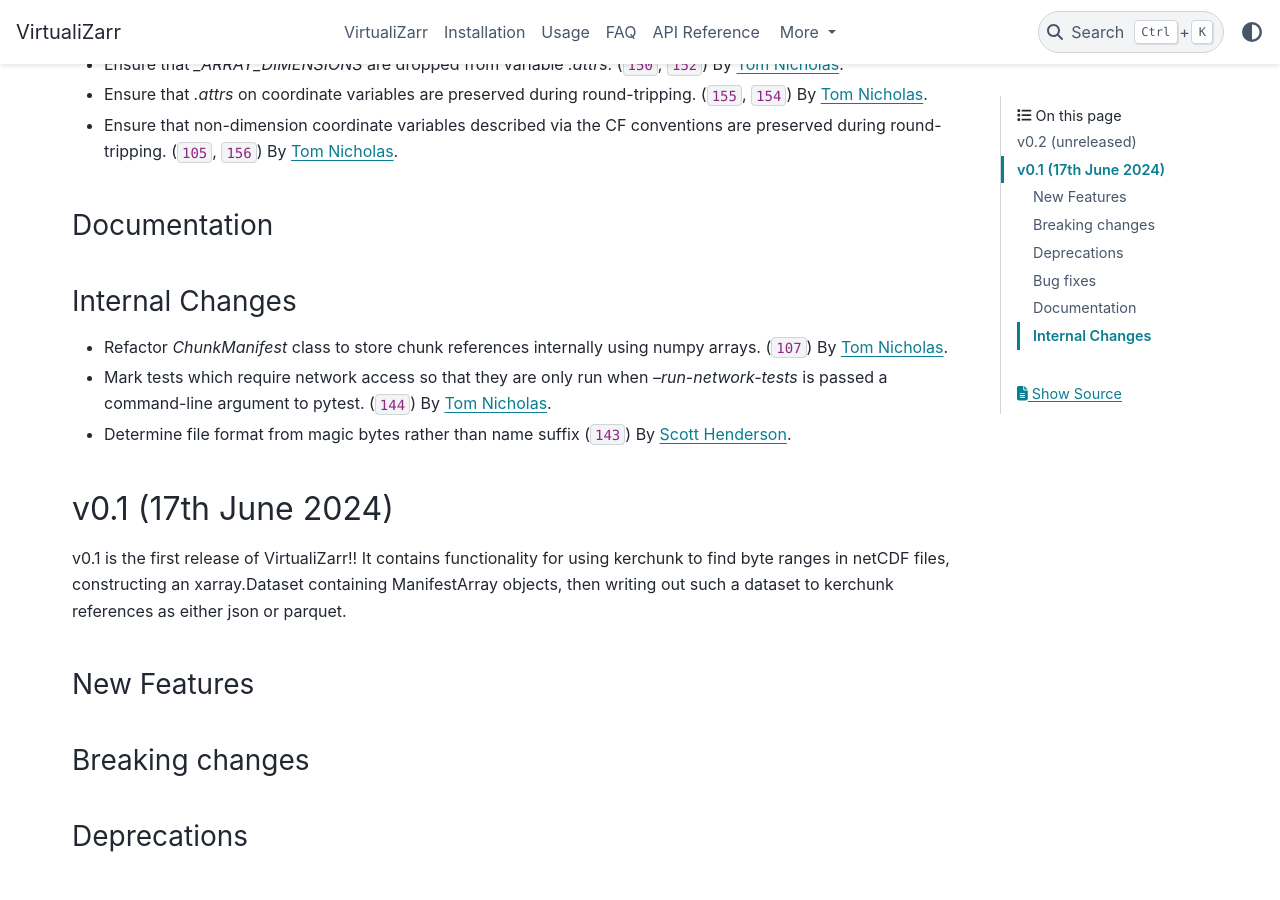
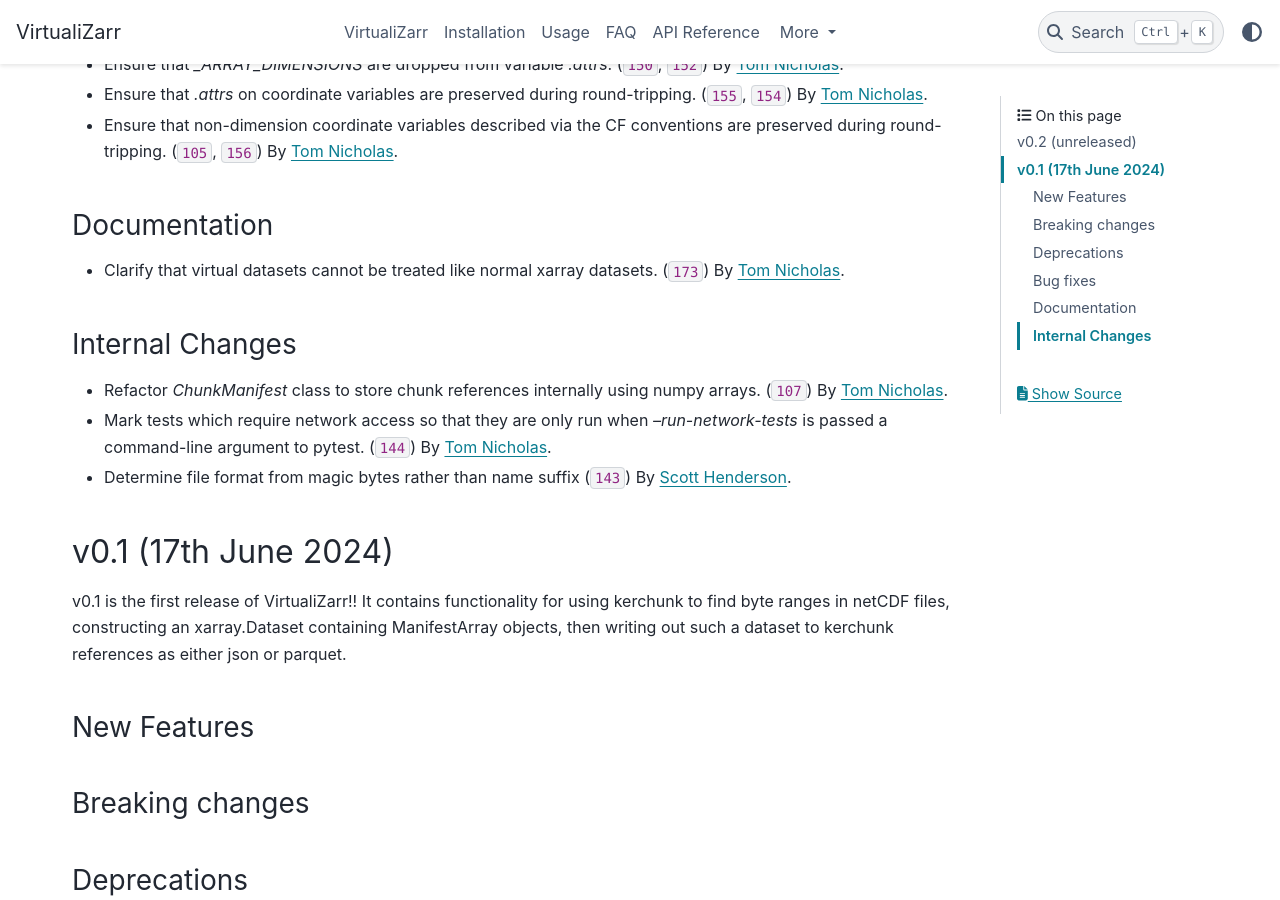
Before and after one commit to zarr-developers/VirtualiZarr, a Sphinx documentation site: the page built from docs/releases.rst, in a window 1280 px wide and 900 px high, scrolled down 744 px. Built offline with Sphinx 7.4.7 and the PyData theme 0.15.4, drawn with Linux system fonts in a browser that asks for light colours; cross-references to code outside the pages are shown as plain code.

Commit message:
release notes

```diff
--- a/docs/releases.rst
+++ b/docs/releases.rst
@@ -38,6 +38,9 @@
 
 Documentation
 ~~~~~~~~~~~~~
+
+- Clarify that virtual datasets cannot be treated like normal xarray datasets. (:issue:`173`)
+  By `Tom Nicholas <https://github.com/TomNicholas>`_.
 
 
 Internal Changes
```
